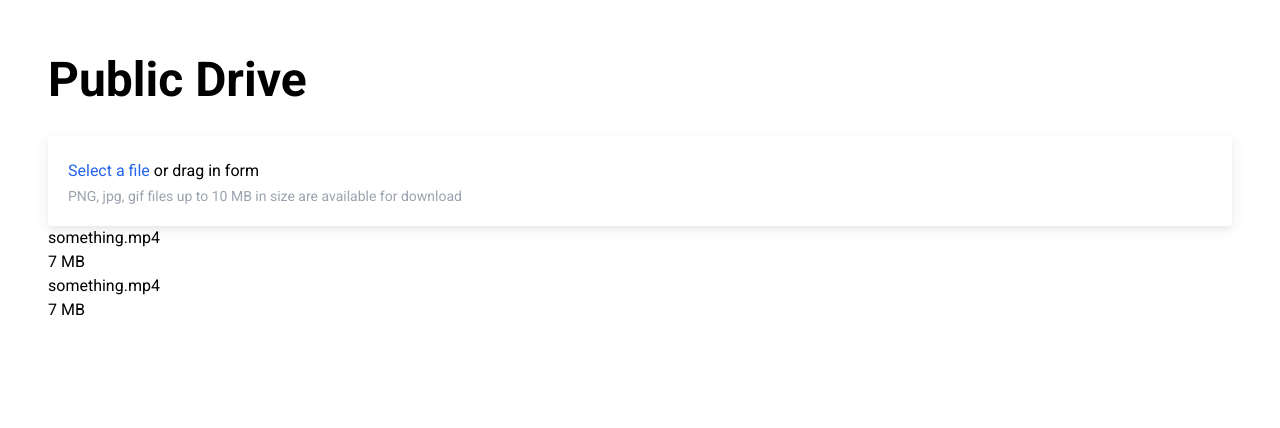
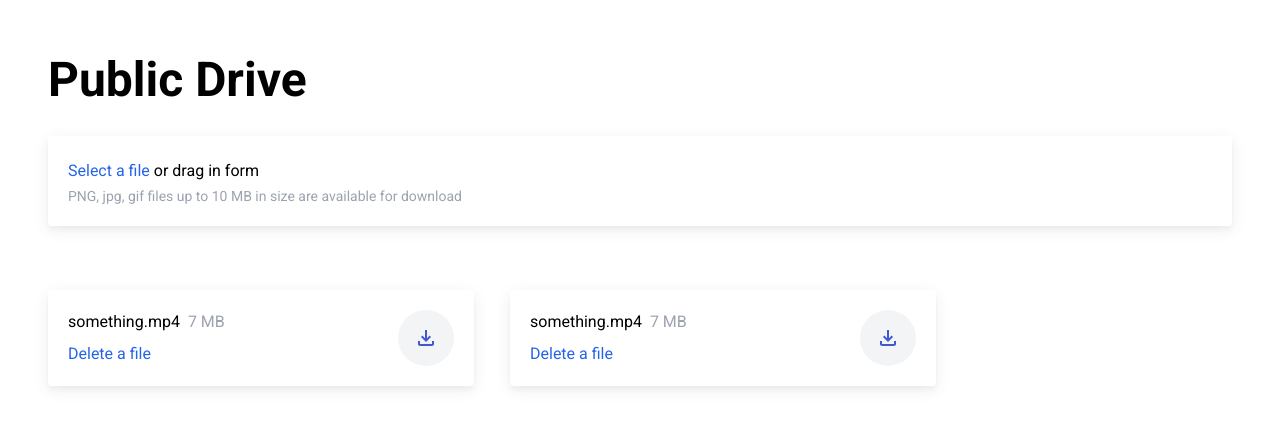
Before and after one commit to sendyourwork/frontend, a Next.js app: page /drive in a window 1280 px wide. Shown: the top 428 px of the page. Built offline with nearby package versions, Linux system fonts and the light colour scheme.

Commit message:
added layout for file item

```diff
--- a/components/AddFileForm.tsx
+++ b/components/AddFileForm.tsx
@@ -18,11 +18,28 @@ export default function AddFileForm(): JSX.Element {
             return true;
         }
     }
+    const checkIsFolder = (files: FileList): Boolean => {
+        for(let i = 0; i < files.length; i++) {
+            if(!files[i].type)
+            {
+                setError("Your files have folder.")
+                return true;
+            }
+        }
+        return false;
+    }
     const checkAndSend = (files: FileList | null) => {
         if(files && files.length){
             if(checkIsFilesSizeNotTooBig(files)){
+                if(!checkIsFolder(files)) {
+                    console.log(files);
+                // const filesToSend = new FormData();
+                // for(let i = 0; files.length > i; i++){
+                //     filesToSend.append(String(i), files[i]);
+                // }
+                //we have file in binary code here, idk is this will work correctly
                 //send to backend
-                console.log(files);
+                }
             }
         }
     }
--- a/components/FilesList.tsx
+++ b/components/FilesList.tsx
@@ -6,11 +6,20 @@ interface IFilesList {
 
 export default function FilesList({files}: IFilesList): JSX.Element {
     return (
-        <div>
-            {files.map(({name, size, id}) => {
+        <div className="w-full md:w-3/4 py-16 grid grid-cols-2 gap-9">
+            {files.map(({name, size, id}: File) => {
                 return (
-                    <div key={id}>
-                        <p>{name}</p><span>{size}</span>
+                    <div key={id} className="p-5 myShadow rounded flex">
+                        <div>
+                            <p>
+                                {name}
+                                <span className="text-gray-400 ml-2">{size}</span>
+                            </p>
+                            <button className="text-blue-600 hover:cursor-pointer mt-2">Delete a file</button>
+                        </div>
+                        <button className="ml-auto bg-gray-100 w-14 h-14 rounded-full flex items-center justify-center hover:cursor-pointer">
+                            <svg xmlns="http://www.w3.org/2000/svg" enableBackground="new 0 0 24 24" height="24px" viewBox="0 0 24 24" width="24px" fill="#4158D0"><g><rect fill="none" height="24" width="24"/></g><g><path d="M18,15v3H6v-3H4v3c0,1.1,0.9,2,2,2h12c1.1,0,2-0.9,2-2v-3H18z M17,11l-1.41-1.41L13,12.17V4h-2v8.17L8.41,9.59L7,11l5,5 L17,11z"/></g></svg>
+                        </button>
                     </div>
                 )
             })}
--- a/pages/drive.tsx
+++ b/pages/drive.tsx
@@ -5,7 +5,7 @@ import FilesList from "../components/FilesList";
 const Drive: NextPage = () => {
     const files = [
         {
-            id:'34sdsads',
+            id:'34rdsads',
             name: 'something.mp4',
             size: '7 MB'
         },
```
